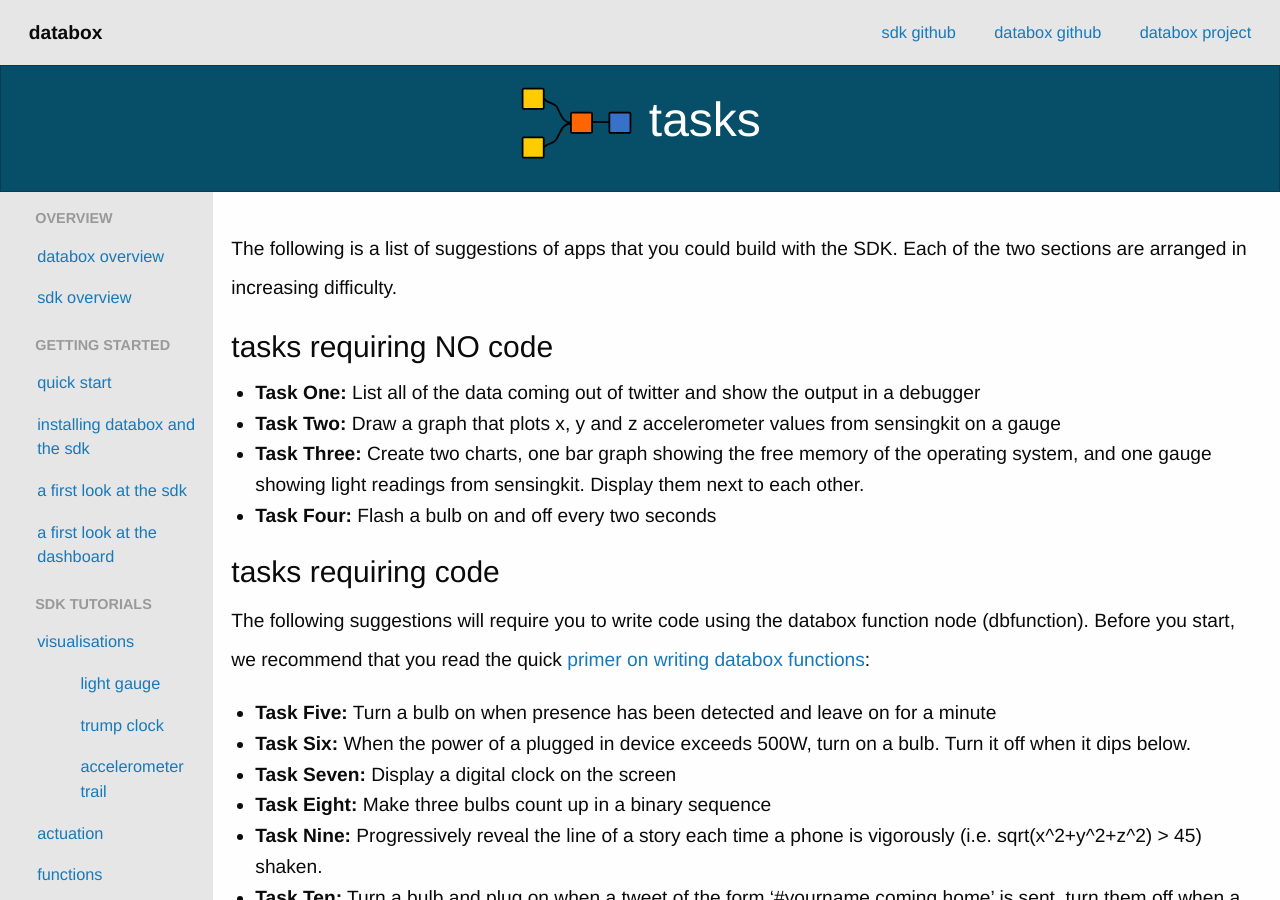
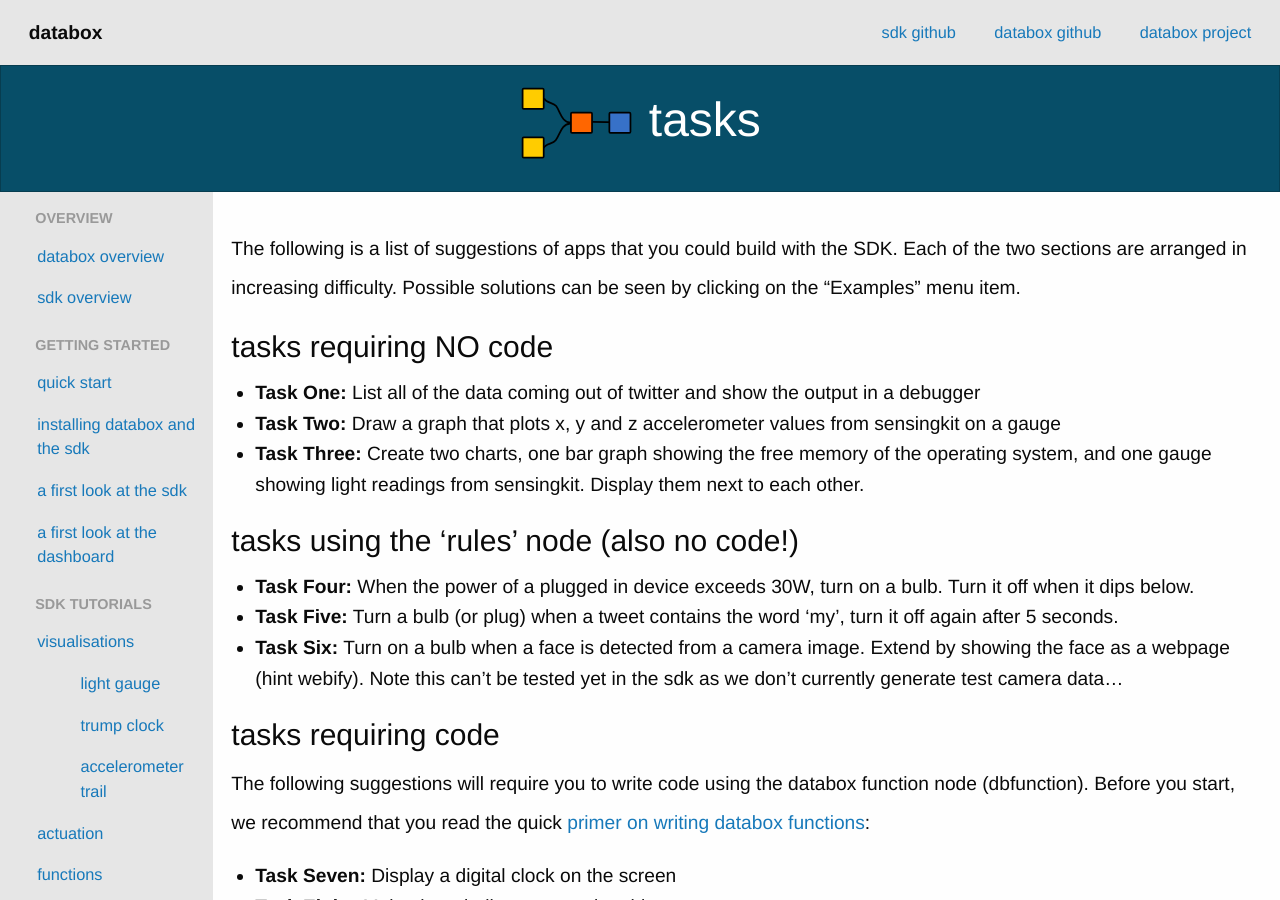
Before and after one commit to tlodge/databox-sdk-tutorial, a Jekyll site: the page built from g54ena/tasks/index.md, in a window 1280 px wide. Built offline with Jekyll 4.4.1, drawn with Linux system fonts in a browser that asks for light colours; some of the changed text lies outside the part shown.

Commit message:
updated tasks

```diff
--- a/g54ena/tasks/index.md
+++ b/g54ena/tasks/index.md
@@ -3,22 +3,24 @@ layout: base
 title: tasks
 ---
 
-The following is a list of suggestions of apps that you could build with the SDK. Each of the two sections are arranged in increasing difficulty.
+The following is a list of suggestions of apps that you could build with the SDK. Each of the two sections are arranged in increasing difficulty.  Possible solutions can be seen by clicking on the "Examples" menu item.
 
 #### tasks requiring NO code
 
 * **Task One:** List all of the data coming out of twitter and show the output in a debugger
 * **Task Two:** Draw a graph that plots x, y and z accelerometer values from sensingkit on a gauge
 * **Task Three:** Create two charts, one bar graph showing the free memory of the operating system, and one gauge showing light readings from sensingkit.  Display them next to each other.
-* **Task Four:** Flash a bulb on and off every two seconds
+
+#### tasks using the 'rules' node (also no code!)
+
+* **Task Four:** When the power of a plugged in device exceeds 30W, turn on a bulb.  Turn it off when it dips below.
+* **Task Five:** Turn a bulb (or plug) when a tweet contains the word 'my', turn it off again after 5 seconds.
+* **Task Six:** Turn on a bulb when a face is detected from a camera image.  Extend by showing the face as a webpage (hint webify).  Note this can't be tested yet in the sdk as we don't currently generate test camera data...
 
 #### tasks requiring code
 
  The following suggestions will require you to write code using the databox function node (dbfunction).  Before you start, we recommend that you read the quick [primer on writing databox functions](/tutorials/functions):
 
-* **Task Five:** Turn a bulb on when presence has been detected and leave on for a minute
-* **Task Six:** When the power of a plugged in device exceeds 500W, turn on a bulb.  Turn it off when it dips below.
 * **Task Seven:** Display a digital clock on the screen
 * **Task Eight:** Make three bulbs count up in a binary sequence
 * **Task Nine:** Progressively reveal the line of a story each time a phone is vigorously (i.e. sqrt(x^2+y^2+z^2) > 45) shaken.
-* **Task Ten:** Turn a bulb and plug on when a tweet of the form '#yourname coming home' is sent, turn them off when a tweet of the form '#yourname left for work' is sent.  Extend this by showing whether the bulbs are on or off.
```
Also changed, not shown: g54ena/index.md (+2 -2 lines).
